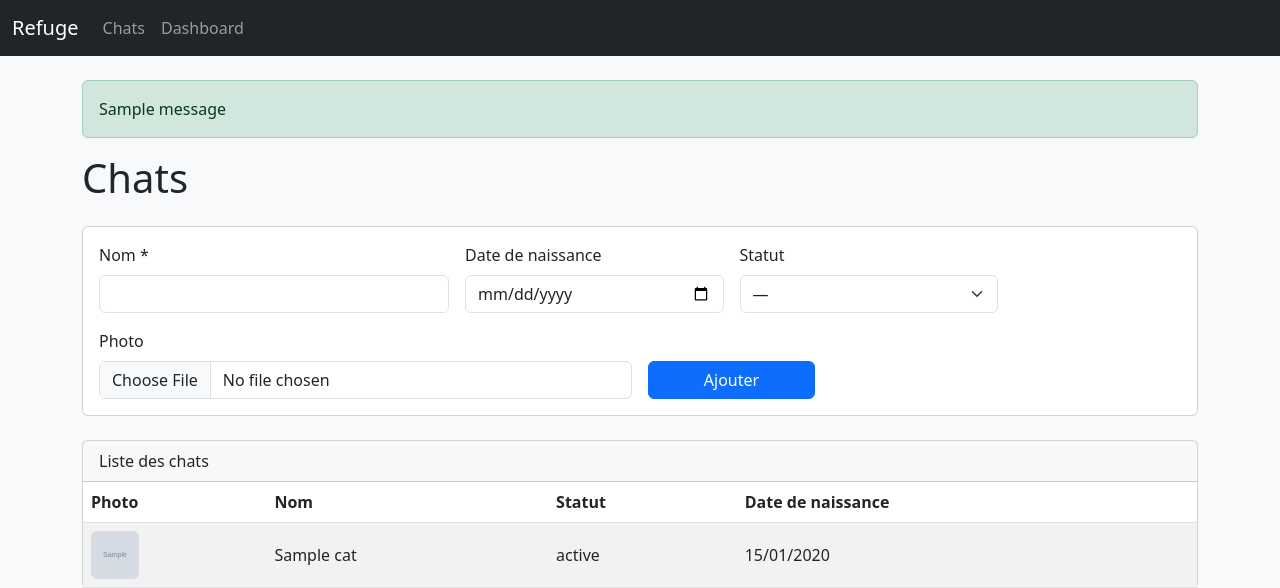
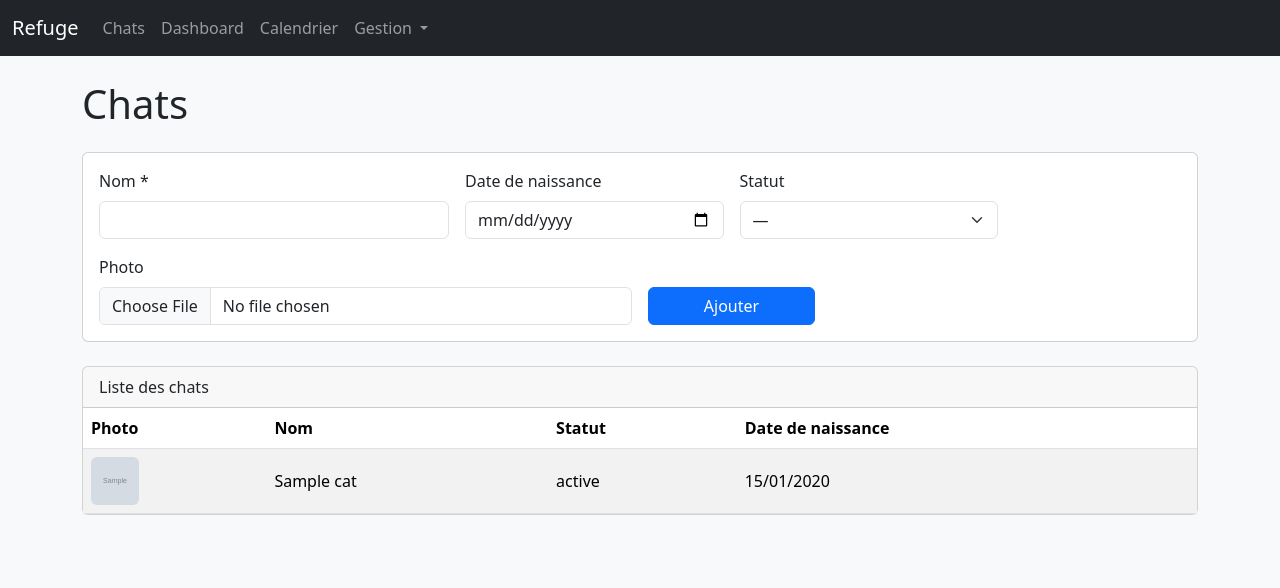
Before and after one commit to Sqnk/cat-refuge, a Flask app: page / in a window 1280 px wide. Shown: the top 588 px of the page. Run offline with Flask 3, Linux system fonts and the light colour scheme; tables that the repository leaves empty hold one stand-in row (values such as "Sample post"); grey boxes marked "Sample" are stand-in pictures; one stand-in notice (Sample message) is shown.

Commit message:
Add files via upload

```diff
--- a/templates/base.html
+++ b/templates/base.html
@@ -1,31 +1,48 @@
 <!DOCTYPE html>
 <html lang="fr">
 <head>
-  <meta charset="UTF-8">
-  <title>Refuge pour Chats</title>
-  <link rel="stylesheet" href="https://cdn.jsdelivr.net/npm/bootstrap@5.3.0/dist/css/bootstrap.min.css">
+  <meta charset="UTF-8" />
+  <meta name="viewport" content="width=device-width, initial-scale=1" />
+  <title>Refuge</title>
+  <link href="https://cdn.jsdelivr.net/npm/bootstrap@5.3.3/dist/css/bootstrap.min.css" rel="stylesheet">
 </head>
 <body class="bg-light">
 <nav class="navbar navbar-expand-lg navbar-dark bg-dark mb-4">
   <div class="container-fluid">
-      <a class="navbar-brand" href="{{ url_for('dashboard') }}">Refuge</a>
-      <div class="collapse navbar-collapse">
-        <ul class="navbar-nav me-auto mb-2 mb-lg-0">
+    <a class="navbar-brand" href="{{ url_for('index') }}">Refuge</a>
+    <button class="navbar-toggler" type="button" data-bs-toggle="collapse" data-bs-target="#mainnav"
+            aria-controls="mainnav" aria-expanded="false" aria-label="Toggle navigation">
+      <span class="navbar-toggler-icon"></span>
+    </button>
+
+    <div class="collapse navbar-collapse" id="mainnav">
+      <ul class="navbar-nav me-auto">
         <li class="nav-item"><a class="nav-link" href="{{ url_for('index') }}">Chats</a></li>
         <li class="nav-item"><a class="nav-link" href="{{ url_for('dashboard') }}">Dashboard</a></li>
+        <!-- Lien calendrier : la route s'appelle 'calendrier' dans app.py -->
+        <li class="nav-item"><a class="nav-link" href="{{ url_for('calendrier') }}">Calendrier</a></li>
+
+        <!-- Menu Gestion : pour l’instant ces liens pointent vers les APIs (JSON).
+             Si tu veux de vraies pages, je peux te fournir les templates + routes. -->
+        <li class="nav-item dropdown">
+          <a class="nav-link dropdown-toggle" href="#" id="gestionMenu" role="button"
+             data-bs-toggle="dropdown" aria-expanded="false">
+            Gestion
+          </a>
+          <ul class="dropdown-menu">
+            <li><a class="dropdown-item" href="{{ url_for('api_vaccines') }}">Types de vaccins (API)</a></li>
+            <li><a class="dropdown-item" href="{{ url_for('api_employees') }}">Employés (API)</a></li>
+          </ul>
+        </li>
       </ul>
     </div>
   </div>
 </nav>
+
 <div class="container">
-    {% with messages = get_flashed_messages(with_categories=true) %}
-      {% if messages %}
-        {% for category, msg in messages %}
-          <div class="alert alert-{{ category }}">{{ msg }}</div>
-        {% endfor %}
-      {% endif %}
-    {% endwith %}
   {% block content %}{% endblock %}
 </div>
+
+<script src="https://cdn.jsdelivr.net/npm/bootstrap@5.3.3/dist/js/bootstrap.bundle.min.js"></script>
 </body>
 </html>
```
Lines whose indentation alone changed are shown as unchanged.
